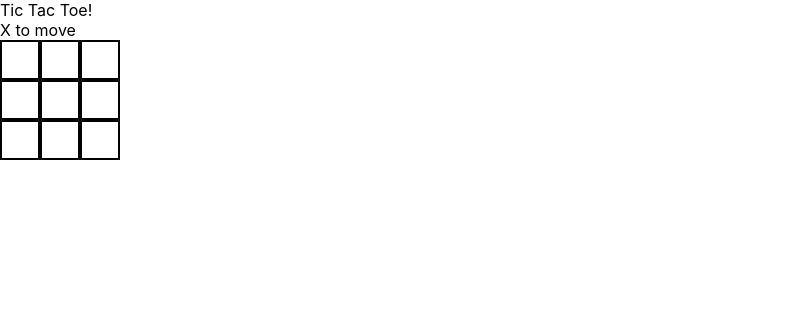
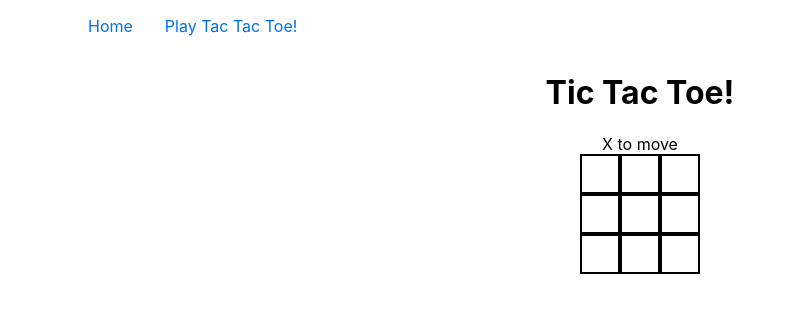
Before and after one commit to amirkour/reacting-next, a Next.js app: page /tic-tac-toe in a window 1280 px wide. Shown: the top 312 px of the page, without its empty margins (0-795 px from the left). Built offline with nearby package versions, Linux system fonts and the light colour scheme.

Commit message:
some default styling

```diff
--- /dev/null
+++ b/components/layout/default/index.tsx
@@ -0,0 +1,56 @@
+import Link from "next/link";
+import React from "react";
+
+interface DefaultProps {
+  children: React.ReactNode;
+}
+
+export const DefaultContainer = ({ children }: DefaultProps) => {
+  return (
+    <>
+      <div className="container">{children}</div>
+      <style jsx>{`
+        .container {
+          margin: 0 auto;
+          max-width: 1200px;
+        }
+      `}</style>
+    </>
+  );
+};
+
+export const DefaultNav = () => {
+  return (
+    <>
+      <nav>
+        <Link href="/">
+          <a>Home</a>
+        </Link>
+        <Link href="/tic-tac-toe">
+          <a>Play Tac Tac Toe!</a>
+        </Link>
+      </nav>
+      <style jsx>{`
+        nav {
+          padding: 1rem 2rem;
+        }
+        a {
+          margin: 0 1rem;
+        }
+      `}</style>
+    </>
+  );
+};
+
+const DefaultLayout = ({ children }: DefaultProps) => {
+  return (
+    <>
+      <DefaultContainer>
+        <DefaultNav />
+        {children}
+      </DefaultContainer>
+    </>
+  );
+};
+
+export default DefaultLayout;
--- a/pages/_app.tsx
+++ b/pages/_app.tsx
@@ -1,8 +1,13 @@
-import '../styles/globals.css'
-import type { AppProps } from 'next/app'
+import "../styles/globals.css";
+import type { AppProps } from "next/app";
+import DefaultLayout from "../components/layout/default";
 
 function MyApp({ Component, pageProps }: AppProps) {
-  return <Component {...pageProps} />
+  return (
+    <DefaultLayout>
+      <Component {...pageProps} />
+    </DefaultLayout>
+  );
 }
 
-export default MyApp
+export default MyApp;
--- a/pages/tic-tac-toe.tsx
+++ b/pages/tic-tac-toe.tsx
@@ -87,12 +87,15 @@ const TicTacToe = () => {
     const currentWinner = getWinner();
     console.log(`Winner is ${currentWinner}`);
     if (currentWinner !== null) setWinner(currentWinner);
+
+
+  // eslint-disable-next-line react-hooks/exhaustive-deps
   }, [move]);
 
   return (
     <>
-      <div>
-        <div>Tic Tac Toe!</div>
+      <div className="container">
+        <h1>Tic Tac Toe!</h1>
         <div>{move % 2 === 0 ? "X to move" : "O to move"}</div>
         <ul>
           {board.slice(0, 3).map((next, i) => (
@@ -124,6 +127,11 @@ const TicTacToe = () => {
         )}
       </div>
       <style jsx>{`
+        .container {
+          display: flex;
+          flex-direction: column;
+          align-items: center;
+        }
         ul {
           list-style: none;
           padding: 0 0;
```
Also changed, not shown: pages/index.tsx (+1 -6 lines).
